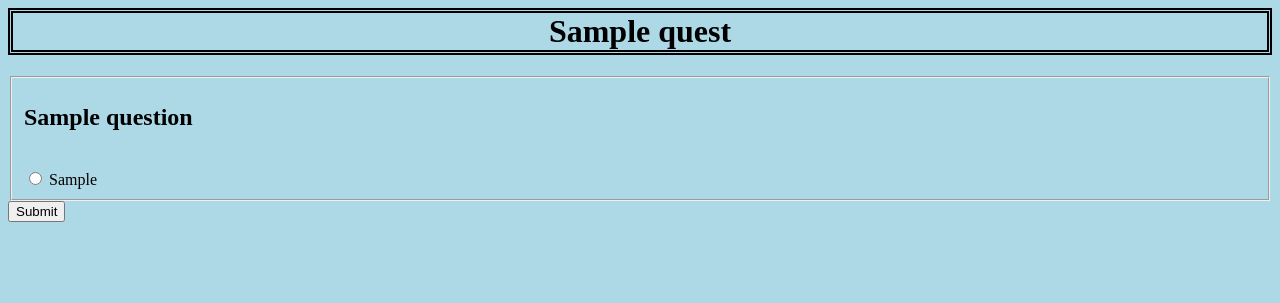
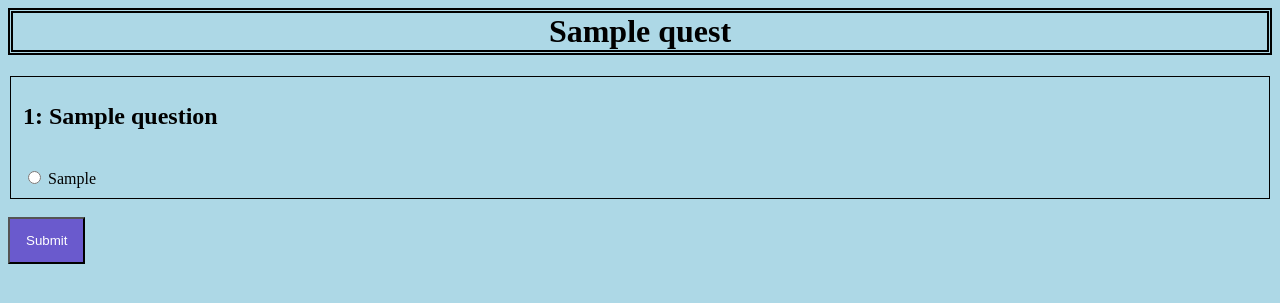
Before and after one commit to Yamarik1/CMSC447-RPG-04, a Django app: template RPGClass/homepage/templates/homepage/question.html in a window 1280 px wide. Shown: the top 303 px of the page. Run offline with Django 3.2, Linux system fonts and the light colour scheme; the template is opened without the code that fills it: most values are stand-ins (such as "Sample title", 1, 10 or a date in 2020).

Commit message:
Added a styling page for the question pages, and messes around a bit with some css.

```diff
--- /dev/null
+++ b/RPGClass/homepage/static/homepage/questView.css
@@ -0,0 +1,34 @@
+body {
+    background: lightblue;
+}
+
+h1{
+    color: black;
+    text-align: center;
+    border: double 5px black;
+
+}
+
+h2.question {
+    color: black;
+    test-align: left;
+}
+
+fieldset.question {
+
+    border: groove 1px black;
+
+}
+
+input[value="Submit"]{
+    background-color: #6a5acd;
+    color: white;
+    text-align: center;
+    padding: 14px 16px;
+    text-decoration: none;
+
+}
+
+input[value="Submit"]:hover{
+    background-color: #553fcd;
+}
--- a/RPGClass/homepage/templates/homepage/mQuestView.html
+++ b/RPGClass/homepage/templates/homepage/mQuestView.html
@@ -16,6 +16,6 @@
         <p>Welcome to this Quest!</p><br>
         <p>Click here to Start of the quest!</p>
 
-        <li><a href="{% url 'homepage:mQuest' quest.id %}">{{ quest.getName }}</a></li>
+        <a href="{% url 'homepage:mQuest' quest.id %}">Start Quest</a>
     {% endif %}
 {% endif %}
--- a/RPGClass/homepage/templates/homepage/question.html
+++ b/RPGClass/homepage/templates/homepage/question.html
@@ -1,7 +1,7 @@
 
 {% load static %}
 
-<link rel="stylesheet" type="text/css" href="{% static 'homepage/style.css' %}">
+<link rel="stylesheet" type="text/css" href="{% static 'homepage/questView.css' %}">
 <h1>{{ quest.getName }}</h1>
 
 {% for question in quest.question_set.all %}
@@ -9,8 +9,9 @@
 
     <form action="{% url 'homepage:answer' quest.id %} " method="post">
         {% csrf_token %}
-        <fieldset>
-            <h2> {{ question.getQuestion }} </h2> <br>
+        <fieldset class="question">
+
+            <h2 class="question"> {{question.id}}: {{ question.getQuestion }} </h2> <br>
 
             <!-- checks to see if there are any questions in the quest -->
             {% if question.choice_set.exists == False %}
@@ -29,7 +30,7 @@
             {% endif %}
 
             </fieldset>
-
+        <br>
 
 
 {% endfor %}
```
